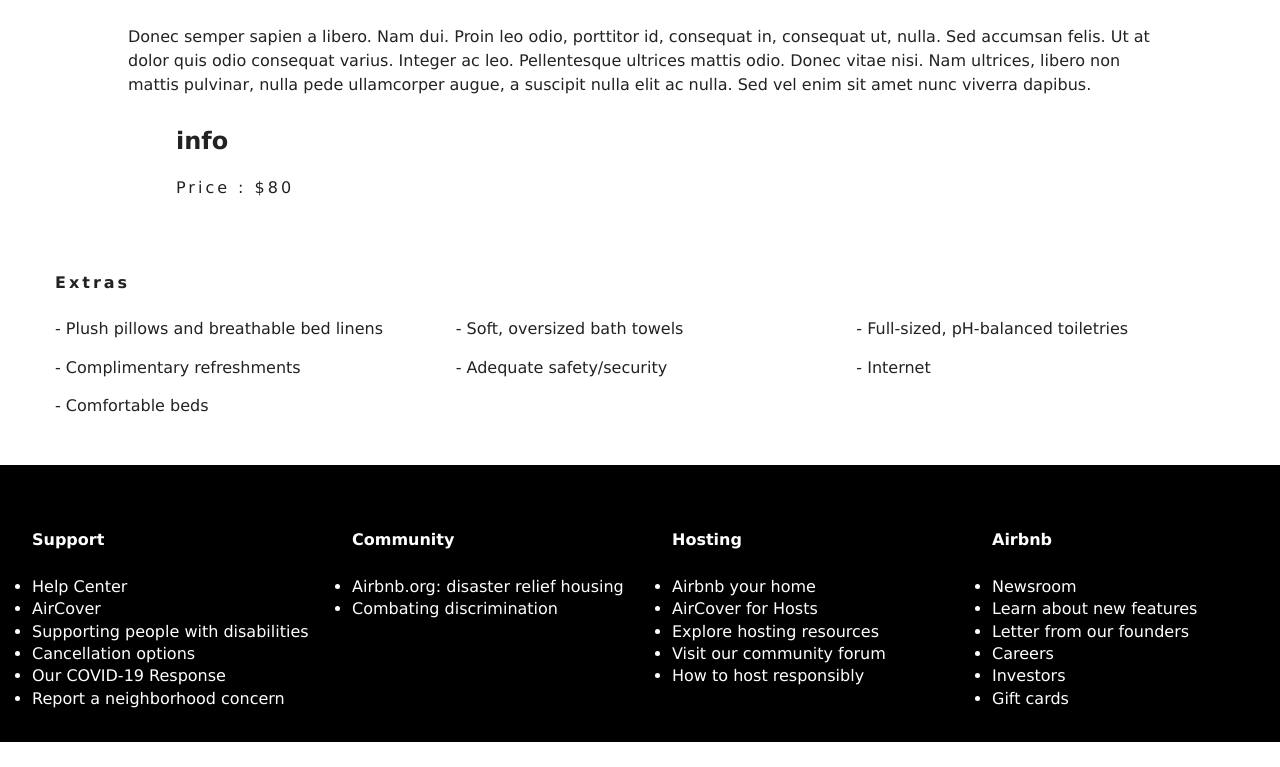
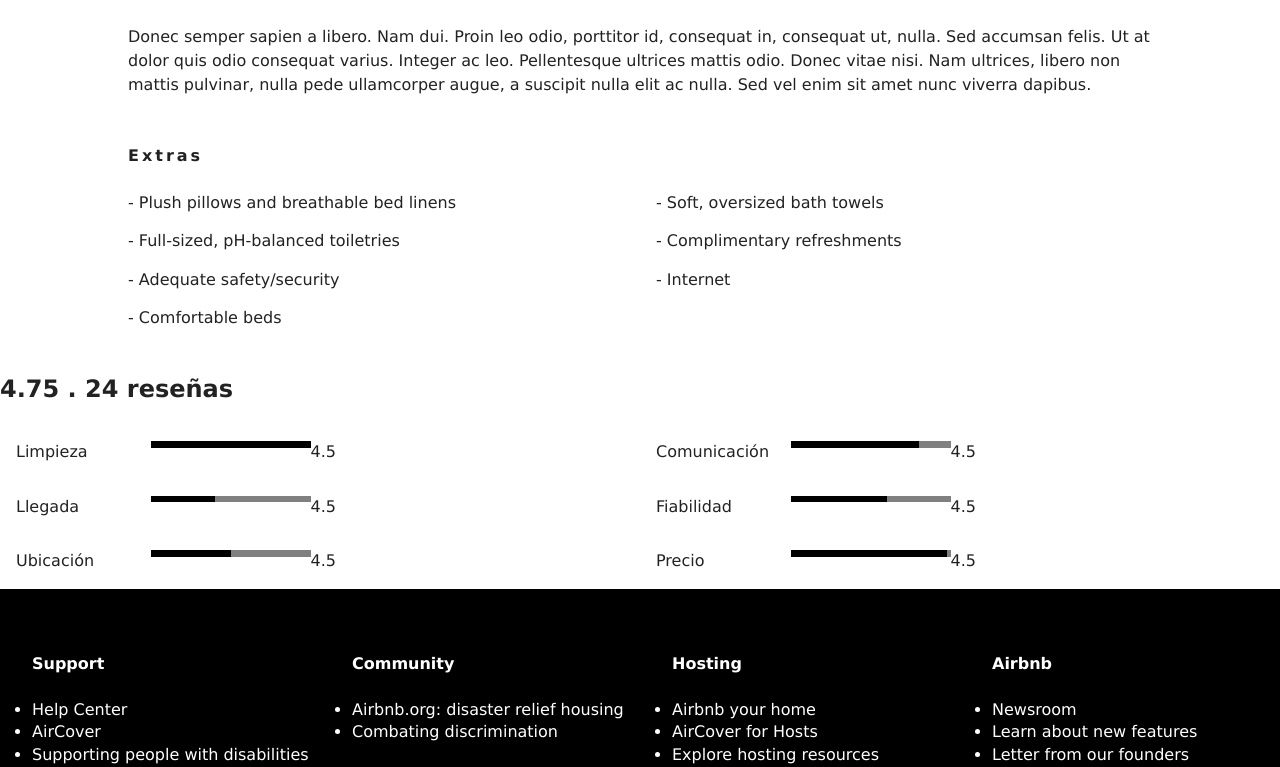
Before and after one commit to platzi/curso-arquitecturas-css-proyecto-4, a Next.js app: page /room/ahorrador in a window 1280 px wide. Shown: the part 851-1618 px from the top of the page. Before the commit the page ends 1593 px from the top, so only its background shows below. Built offline with nearby package versions, Linux system fonts and the light colour scheme.

Commit message:
Rating section added

```diff
--- /dev/null
+++ b/components/Indicator.js
@@ -0,0 +1,25 @@
+import styles from '../styles/Indicator.module.scss';
+
+export const Indicator = ({caption, rating})=> {
+    const barStyle = {
+        height: '100%',
+        backgroundColor: 'black',
+        width: `${rating / 5 * 100}%`,
+    }
+    return (
+        <div className={styles.indicator}>
+            <div className={styles.caption}>
+                <p>{caption}</p>
+            </div>
+            <div className={styles.rating}>
+                <div  className={styles.outer} >
+                    <div style={barStyle}>
+
+                    </div>
+
+                </div>
+                <span>4.5</span>
+            </div>
+        </div>
+    )
+}
--- a/pages/room/[slug].js
+++ b/pages/room/[slug].js
@@ -1,6 +1,7 @@
 import { useRouter } from 'next/router'
 import RoomsContext from '../../contexts/RoomsContext';
 import { useContext } from "react";
+import { Indicator } from '../../components/Indicator';
 
 import { RoomDetailsHero } from '../../components/RoomDetailsHero';
 import Link from 'next/link'
@@ -45,12 +46,7 @@ const RoomDetails = () => {
                 <p>{description}</p>
               </article>
 
-              <article className={styles.info}>
 
-                <h3>info</h3>
-                <h6>price : ${price}</h6>
-
-              </article>
             </div>
 
           </section>
@@ -63,6 +59,25 @@ const RoomDetails = () => {
               ))}
             </ul>
           </section>
+
+          <section className={styles.review}>
+              <h3>4.75 . 24 reseñas</h3>
+              <div className={styles.indicators}>
+                {
+                  [
+                    {caption: 'Limpieza', rating: 5},
+                    {caption: 'Comunicación', rating: 4},
+                    {caption: 'Llegada', rating: 2},
+                    {caption: 'Fiabilidad', rating: 3},
+                    {caption: 'Ubicación', rating: 2.5},
+                    {caption: 'Precio', rating: 4.9},
+                  ].map((e, i) => {
+                    return <Indicator caption={e.caption} rating={e.rating}/>
+                  })
+                }
+
+              </div>
+          </section>
         </>
       )
 }
--- /dev/null
+++ b/styles/Indicator.module.scss
@@ -0,0 +1,22 @@
+.indicator {
+    display: flex;
+    justify-content: space-between;
+    width: 50%;
+    margin: 1rem 1rem;
+
+    .caption {
+
+    }
+
+    .rating{
+        display: flex;
+
+        .outer {
+            background-color: gray;
+            width: 10rem;
+            height: 0.4rem;
+
+        }
+
+    }
+}
--- a/styles/RoomDetails.module.scss
+++ b/styles/RoomDetails.module.scss
@@ -52,7 +52,14 @@
     }
 }
 
-@media screen and (min-width: 992px) {
+.review {
+    .indicators {
+        display: grid;
+        grid-template-columns: 1fr 1fr;
+    }
+}
+
+@media screen and (max-width: 992px) {
 
     .singleRoomInfo,
     .roomExtras {
@@ -66,7 +73,12 @@
       grid-column-gap: 2rem;
     }
 
-    .info {
-      padding-left: 3rem;
+    .review {
+
+        .indicators{
+            grid-template-columns: 1fr;
+        }
+
     }
+
 }
```
